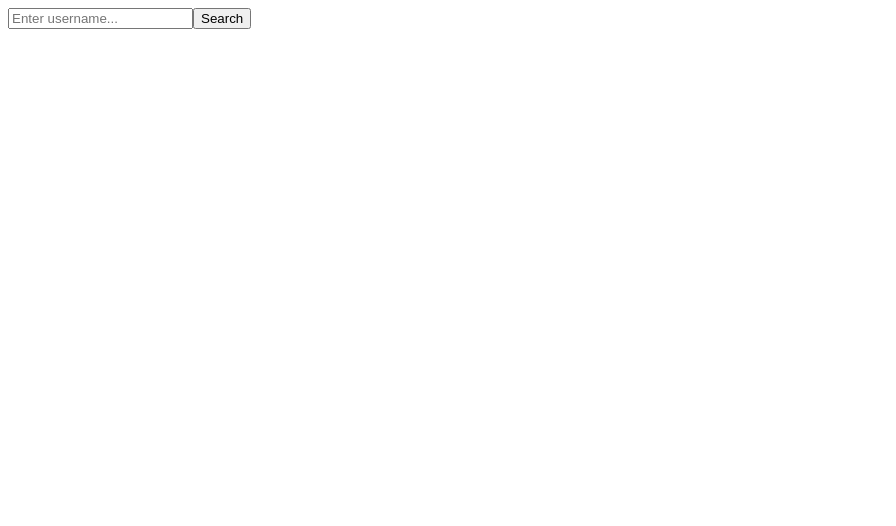
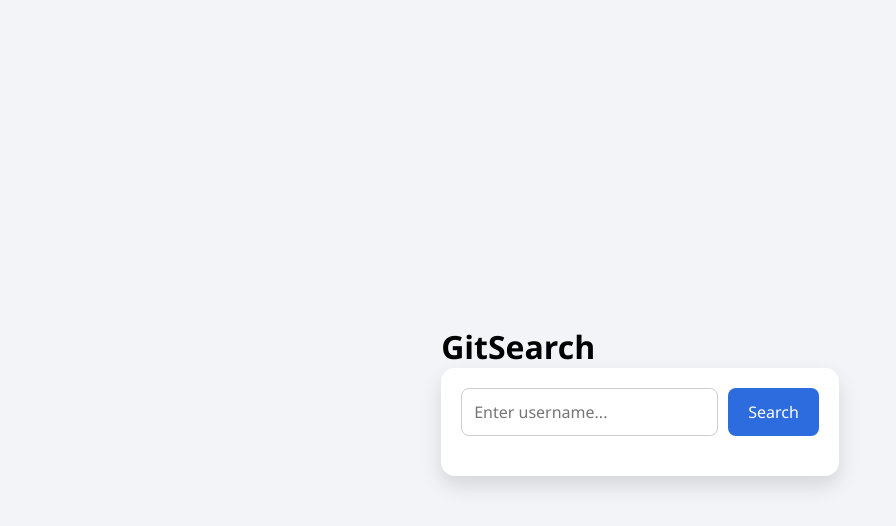
Before and after one commit to aru-shi2/react-mini-projects, a React (Vite) app in the folder GitSearch/: page / in a window 1280 px wide. Shown: the top 526 px of the page, without its empty margins (0-896 px from the left). Built offline with nearby package versions, Linux system fonts and the light colour scheme.

Commit message:
added loading state

```diff
--- a/GitSearch/src/App.css
+++ b/GitSearch/src/App.css
@@ -0,0 +1,151 @@
+* {
+  margin: 0;
+  padding: 0;
+  box-sizing: border-box;
+  font-family: "Segoe UI", Tahoma, Geneva, Verdana, sans-serif;
+}
+
+body {
+  background: #f2f4f8;
+  min-height: 100vh;
+  display: flex;
+  justify-content: center;
+  align-items: center;
+}
+
+/* Outer box */
+.box {
+  width: 100%;
+  max-width: 850px;
+  padding: 20px;
+}
+
+/* Card */
+.content {
+  background: #ffffff;
+  border-radius: 14px;
+  padding: 20px;
+  box-shadow: 0 10px 20px rgba(0, 0, 0, 0.12);
+}
+
+/* Input */
+.input {
+  display: flex;
+  gap: 10px;
+  margin-bottom: 20px;
+}
+
+.input input {
+  flex: 1;
+  padding: 12px;
+  border-radius: 8px;
+  border: 1px solid #ccc;
+  font-size: 16px;
+}
+
+.input button {
+  padding: 12px 20px;
+  border-radius: 8px;
+  border: none;
+  background: #2d6cdf;
+  color: #fff;
+  font-size: 16px;
+  cursor: pointer;
+}
+
+.input button:hover {
+  background: #1f5ac7;
+}
+
+/* Profile layout */
+.data > div {
+  display: flex;
+  gap: 25px;
+  align-items: center;
+}
+
+/* Image */
+.img img {
+  width: 160px;
+  height: 160px;
+  border-radius: 50%;
+  object-fit: cover;
+  border: 4px solid #2d6cdf;
+}
+
+/* Right content */
+.data .content {
+  box-shadow: none;
+  padding: 0;
+  display: flex;
+  flex-direction: column;
+  gap: 12px;
+}
+
+/* Name, username, bio */
+.name {
+  display: flex;
+  flex-direction: column;
+  gap: 6px;
+}
+
+.name :nth-child(1) {
+  font-size: 24px;
+  font-weight: 700;
+  color: #222;
+}
+
+.name :nth-child(2) {
+  font-size: 15px;
+  color: #2d6cdf;
+}
+
+.name :nth-child(3) {
+  font-size: 14px;
+  color: #555;
+}
+
+/* Followers / Following / Repos */
+.follow {
+  display: flex;
+  gap: 15px;
+}
+
+.follow span {
+  background: #eef3ff;
+  padding: 10px 14px;
+  border-radius: 10px;
+  font-weight: 600;
+  color: #333;
+  min-width: 90px;
+  text-align: center;
+}
+
+/* Location */
+.location {
+  font-size: 14px;
+  color: #444;
+  font-weight: 500;
+}
+
+/* Responsive */
+@media (max-width: 600px) {
+  .data > div {
+    flex-direction: column;
+    text-align: center;
+  }
+
+  .img img {
+    width: 130px;
+    height: 130px;
+  }
+
+  .follow {
+    justify-content: center;
+    flex-wrap: wrap;
+  }
+
+  .input {
+    flex-direction: column;
+  }
+}
--- a/GitSearch/src/App.jsx
+++ b/GitSearch/src/App.jsx
@@ -4,14 +4,21 @@ import './App.css'
 function App() {
   const [Username, setUsername] = useState("")
   const [Details, setDetails] = useState(null)
+  const [Loading, setLoading] = useState(false)
 
     const fetchData=async () => {
       if(Username){
+        setLoading(true)
         const data=await fetch(`https://api.github.com/users/${Username}`)
+        if(data.status===404){
+          throw new Error("404 Not Found!!");
+        }
         const res=await data.json()
         setDetails(res)
+        setLoading(false)
+
       }
-      else{
+       else{
         <div>Not found!!</div>
       }
     }
@@ -20,25 +27,23 @@ function App() {
   return (
     <>
       <div className="box">
+        <h1>GitSearch</h1>
         <div className="content">
           <div className="input">
             <input onChange={(e)=>setUsername(e.target.value)} value={Username} type="text" placeholder='Enter username...' />
             <button onClick={fetchData} >Search</button>
           </div>
           <div className="data">
+            {Loading && <p>Loading...</p>}
             {Details && (
                <div>
                 <div className="img">
                   <img src={Details.avatar_url} alt="" />
                 </div>
                 <div className="content">
-                  {Details.name}
-                  {Details.login}
-                  {Details.bio}
-                  {Details.followers}
-                  {Details.following}
-                  {Details.public_repos}
-                  {Details.location}
+                  <div className="name"><h2>Name</h2>{Details.name} {Details.login} <h2>Bio</h2>{Details.bio}</div>
+                  <div className="follow"><h2>Followers</h2>{Details.followers} <h2>Following</h2>{Details.following} <h2>Repositories</h2>{Details.public_repos}</div>
+                  <div className="location"><h2>Location</h2>{Details.location}</div>
                 </div>
               </div>
             )}
```
